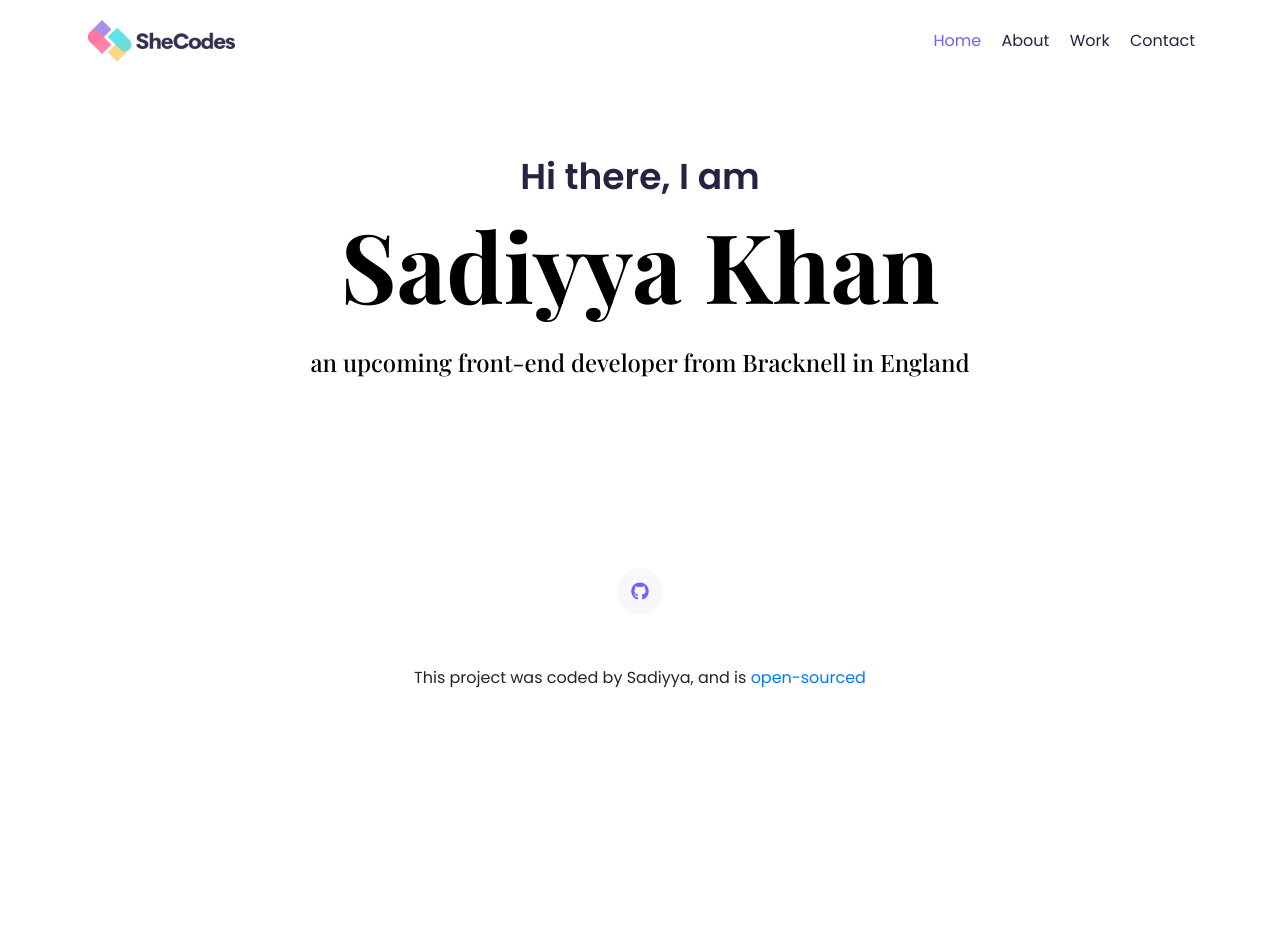
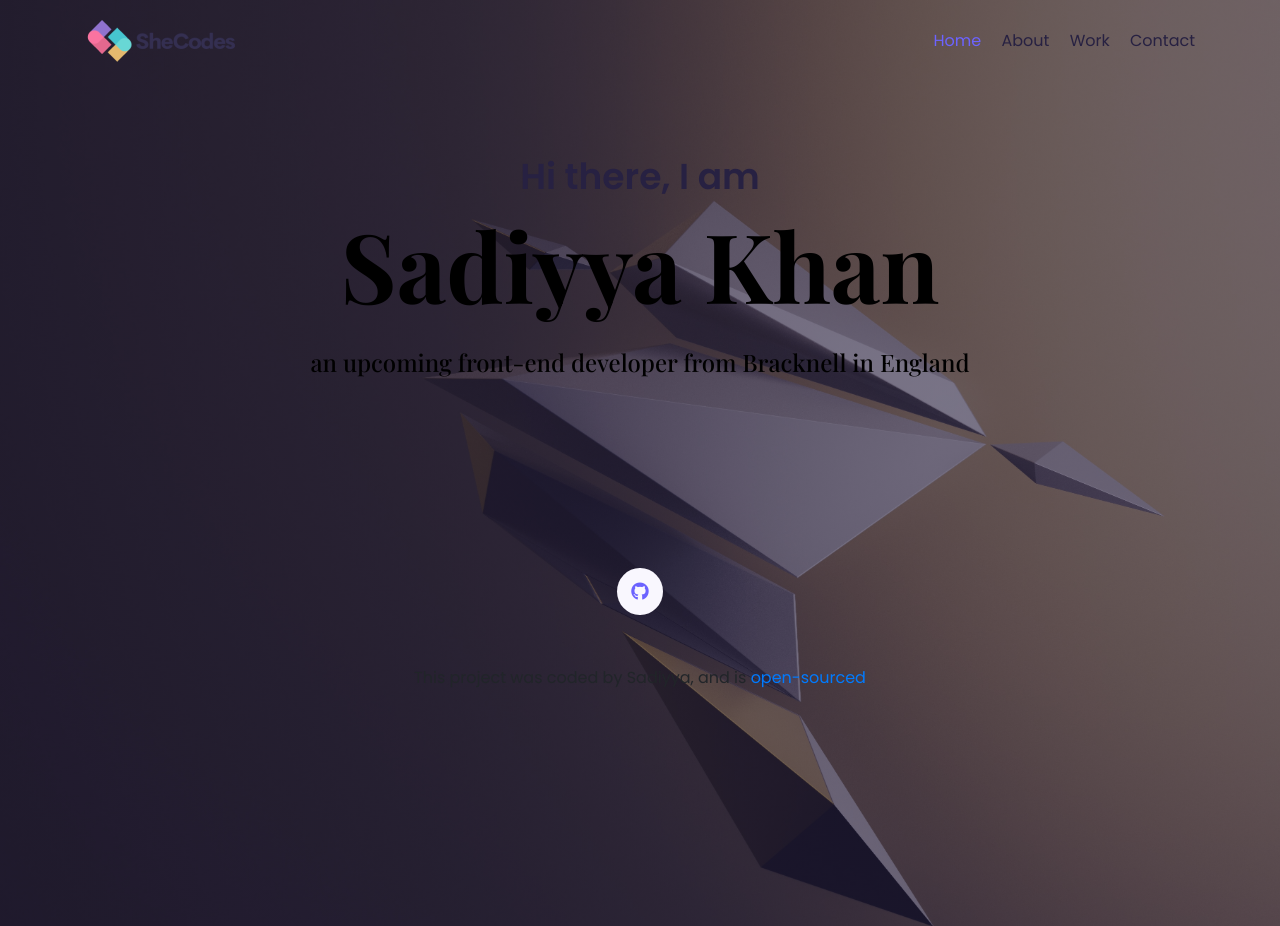
Before and after one commit to Sadiyya-k/Portfolio-project, a plain HTML site: page index.html in a window 1280 px wide. Shown: the top 926 px of the page. Before the commit the page ends 800 px from the top, so only its background shows below. Drawn offline with nearby package versions, Linux system fonts and the light colour scheme; a web font is replaced by a local one.

Commit message:
Added background image and css

```diff
--- a/index.html
+++ b/index.html
@@ -51,6 +51,7 @@
     />
   </head>
   <body>
+    <div class="container-wrap">
       <div class="container">
         <nav class="d-flex justify-content-between">
           <a href="/" title="Homepage">
@@ -90,7 +91,7 @@
         </h2>
       </div>
       <div class="container">
-      <footer class="container">
+        <footer>
           <div class="social-links d-flex justify-content-center mb-5">
             <a
               href="https://github.com/Sadiyya-k"
@@ -110,5 +111,6 @@
           </p>
         </footer>
       </div>
+    </div>
   </body>
 </html>
--- a/styles/portfolio.css
+++ b/styles/portfolio.css
@@ -56,6 +56,17 @@ p {
   font-weight: normal;
   line-height: 1.5;
   font-size: 24px;
+}
+
+.container-wrap {
+  background-image: linear-gradient(
+      rgba(39, 32, 68, 0.6),
+      rgba(39, 32, 68, 0.6)
+    ),
+    url("../images/background.jpg");
+  background-repeat: no-repeat;
+  background-size: cover;
+  padding-bottom: 27%;
 }
 
 .content-container {
```
Also changed, not shown: images/background.jpg (added). Lines whose indentation alone changed are shown as unchanged.
